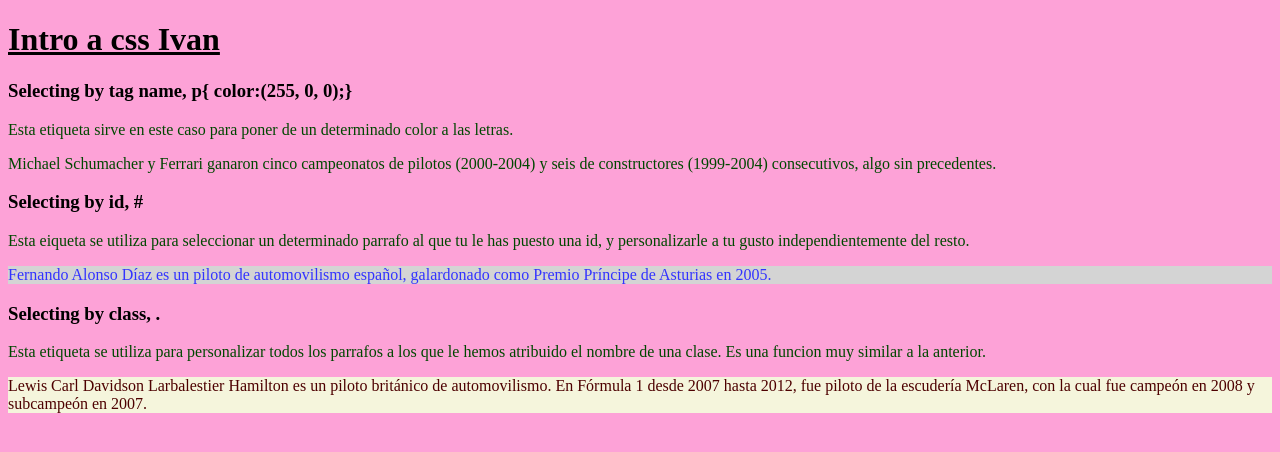
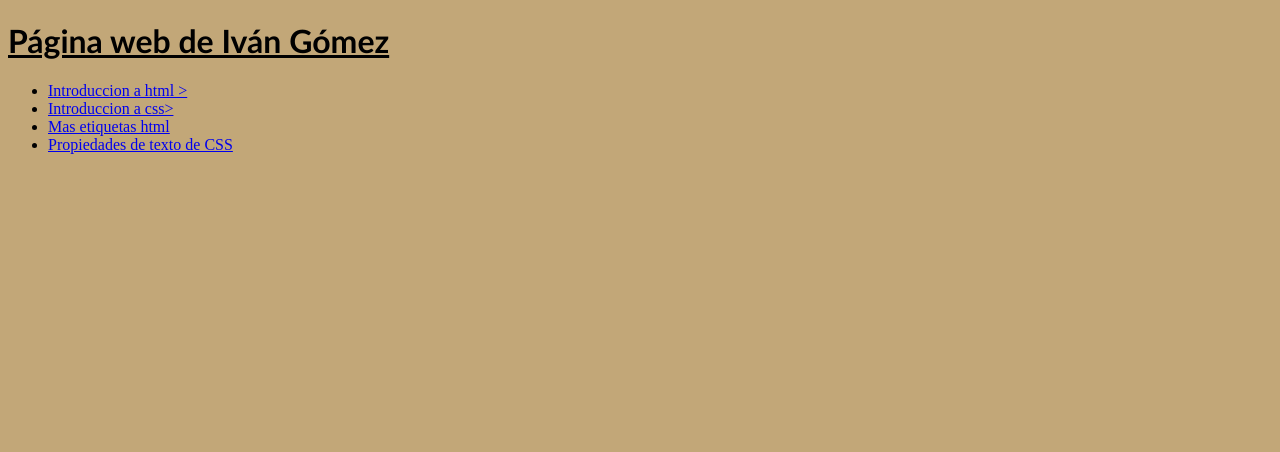
Before and after one commit to ivangomezzz/ivangomezzz.github.io, a plain HTML site: page index.html in a window 1280 px wide. Drawn offline with Linux system fonts and the light colour scheme.

Commit message:
Update index.html

```diff
--- a/index.html
+++ b/index.html
@@ -2,33 +2,22 @@
 <html lang="en">
 <head>
     <meta charset="UTF-8">
+    <meta http-equiv="X-UA-Compatible" content="IE=edge">
     <meta name="viewport" content="width=device-width, initial-scale=1.0">
-    <title>Intro a CSS</title>
+    <title>Pagina principal de Ivan</title>
 </head>
-<style> p {
-    color: rgb(0, 71, 0);}
-    #alonso{
-    color: rgb(51,51,255);
-    background-color: rgb(212, 212, 212);}
-    .hamilton{
-    color: rgb(77,0,0);
-    background-color: beige;
-    }
-    body {background-color: rgb(253, 162, 215)};
-
-    h3 {color: rgb(0,0,77);}
-    h1 {text-decoration: underline;}
+<style>
+#titulo{text-decoration: underline;
+font-family: 'Gill Sans', 'Gill Sans MT', Calibri, 'Trebuchet MS', sans-serif;}
+body {background-color: rgb(194, 167, 120)};
 </style>
 <body>
-<h1>Intro a css Ivan</h1>
-<h3>Selecting by tag name, p{ color:(255, 0, 0);}</h3>
-<p>Esta etiqueta sirve en este caso para poner de un determinado color a las letras.</p>
-<p>Michael Schumacher y Ferrari ganaron cinco campeonatos de pilotos (2000-2004) y seis de constructores (1999-2004) consecutivos, algo sin precedentes.</p>
-<h3>Selecting by id, #</h3>
-<p>Esta eiqueta se utiliza para seleccionar un determinado parrafo al que tu le has puesto una id, y personalizarle a tu gusto independientemente del resto.</p>
-<p id="alonso"> Fernando Alonso Díaz es un piloto de automovilismo español, galardonado como Premio Príncipe de Asturias en 2005.</p>
-<h3>Selecting by class, .</h3>
-<p>Esta etiqueta se utiliza para personalizar todos los parrafos a los que le hemos atribuido el nombre de una clase. Es una funcion muy similar a la anterior.</p>
-<p class="hamilton">Lewis Carl Davidson Larbalestier Hamilton es un piloto británico de automovilismo. En Fórmula 1 desde 2007 hasta 2012, fue piloto de la escudería McLaren, con la cual fue campeón en 2008 y subcampeón en 2007.</p>
+    <h1 id="titulo">Página web de Iván Gómez</h1>
+    <ul>
+    <li><a href="intro_html.html"> Introduccion a html ></a></li>
+    <li><a href="intro_css.html"> Introduccion a css></a></li>
+    <li><a href="more_html_tags.html"> Mas etiquetas html</a></li>
+    <li><a href="css_text_properties.html">Propiedades de texto de CSS</li>
+</ul>
 </body>
 </html>
```
